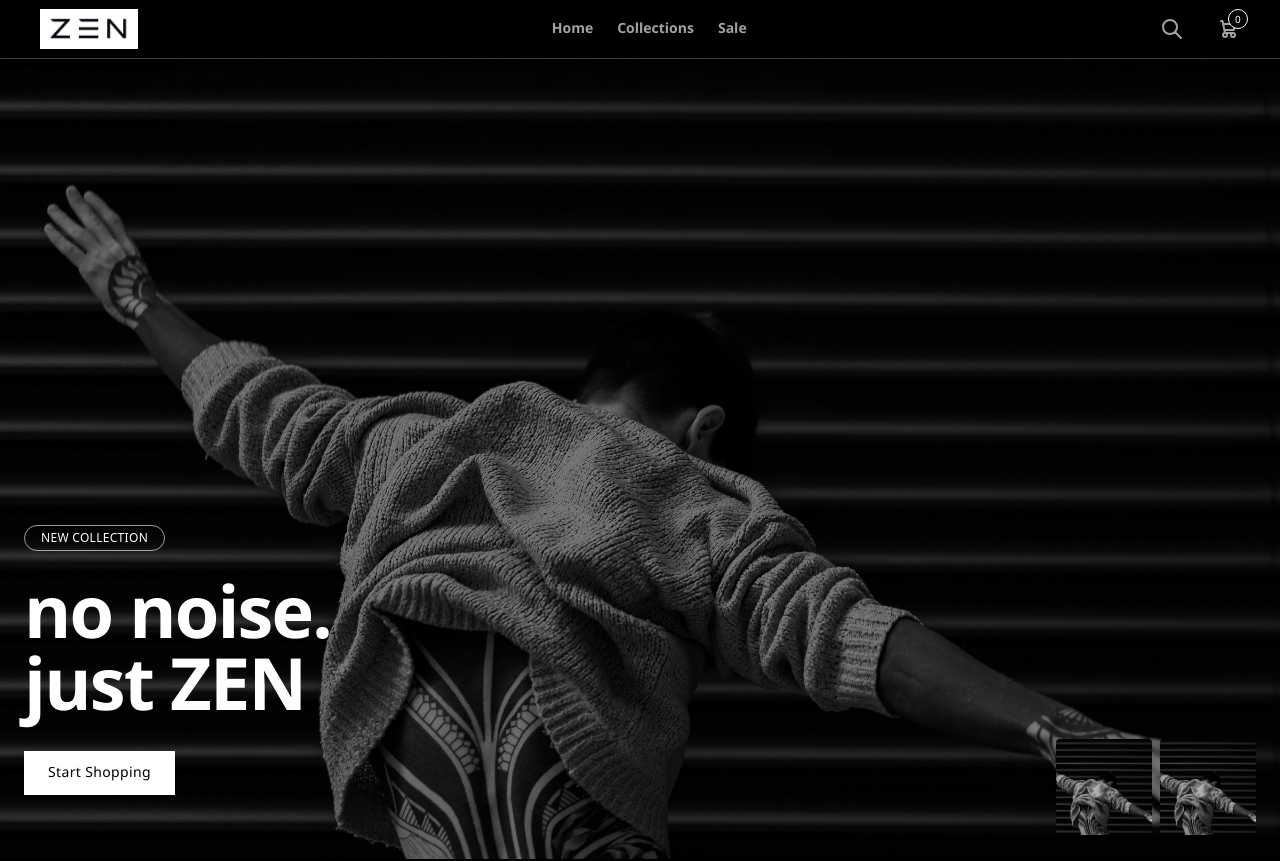
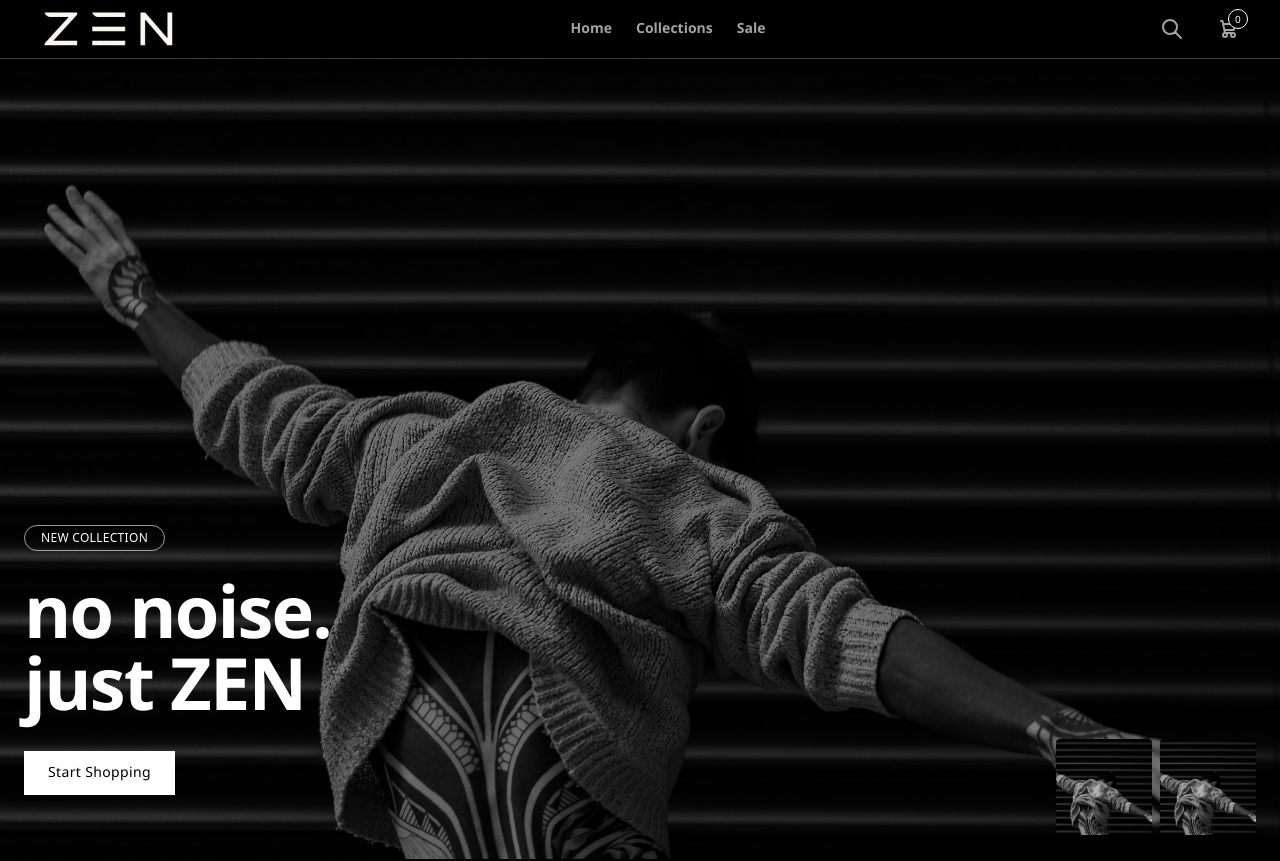
Before and after one commit to fadhilfahim/zen_store, a Next.js app: page / in a window 1280 px wide. Shown: the top 861 px of the page. Built offline with nearby package versions, Linux system fonts and the light colour scheme; no server answers.

Commit message:
logo change

```diff
--- a/src/components/site/SiteHeader.tsx
+++ b/src/components/site/SiteHeader.tsx
@@ -15,7 +15,7 @@
       <nav className="flex flex-wrap items-center justify-between px-10 py-2 bg-[rgb(var(--zen-bg))] shadow-sm">
         <Link href="/" aria-label="ZEN Home">
           <Image
-            src="/image.jpg"
+            src="/image.png"
             alt="ZEN Logo"
             width={140}
             height={40}
```
Also changed, not shown: public/image.png (added).
